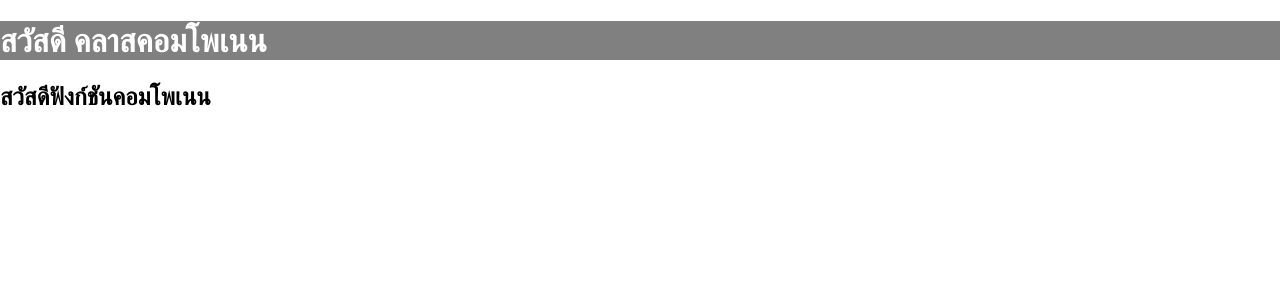
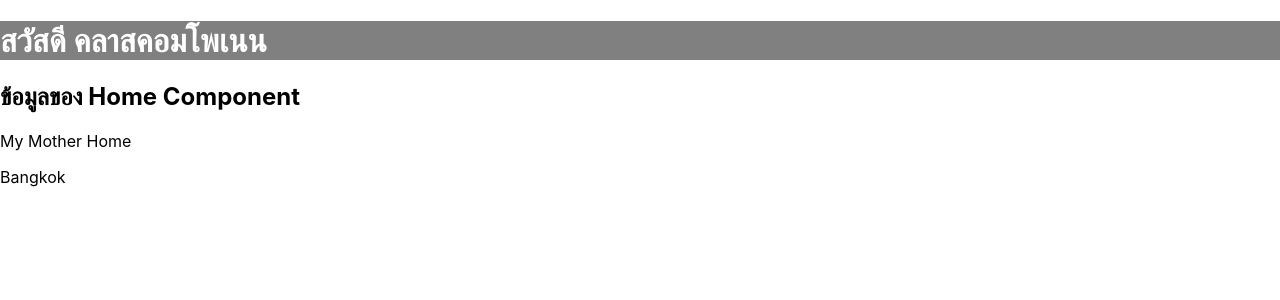
Before and after one commit to supakjack/react-bootstrap-redux, a React (Create React App) app in the folder class-component/: page / in a window 1280 px wide. Shown: the top 300 px of the page. Built offline with nearby package versions, Linux system fonts and the light colour scheme.

Commit message:
props by class
props by class

```diff
--- a/class-component/src/App.js
+++ b/class-component/src/App.js
@@ -10,7 +10,7 @@ export class App extends Component {
     return (
       <div>
         <h1 style={txtStyle}>สวัสดี คลาสคอมโพเนน</h1>
-        <Home />
+        <Home name="My Mother Home" address="Bangkok" />
       </div>
     );
   }
--- a/class-component/src/Home.js
+++ b/class-component/src/Home.js
@@ -1,11 +1,15 @@
-import React from 'react'
+import React, { Component } from 'react';
 
-function Home() {
+export class Home extends Component {
+  render() {
     return (
-        <div>
-            <h2>สวัสดีฟังก์ชันคอมโพเนน</h2>
-        </div>
-    )
+      <div>
+        <h2>ข้อมูลของ Home Component</h2>
+        <p>{this.props.name}</p>
+        <p>{this.props.address}</p>
+      </div>
+    );
+  }
 }
 
-export default Home
+export default Home;
```
